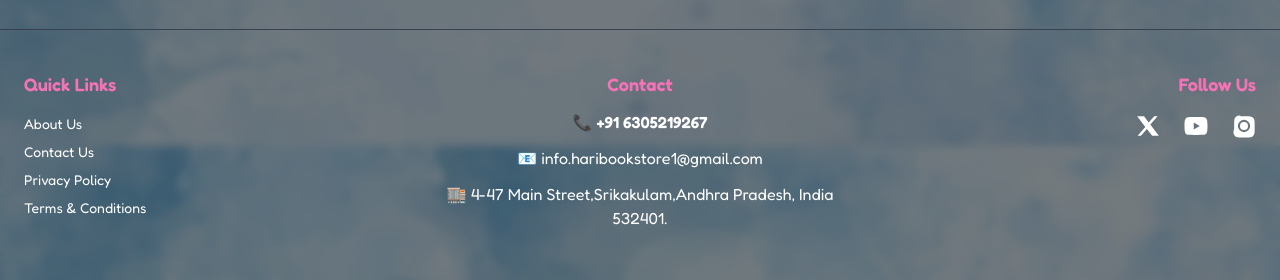
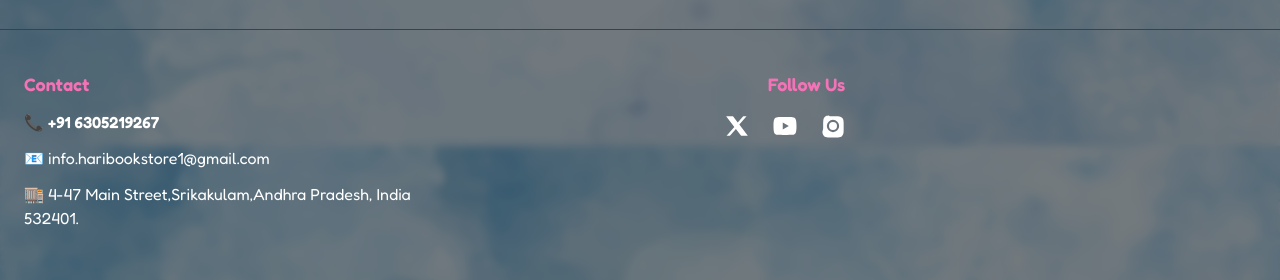
Before and after one commit to HARI007P/my-book-store--free-for-all, a React (Vite) app in the folder Frontend/: page / in a window 1280 px wide. Shown: the part 1561-1841 px from the top of the page. Built offline with nearby package versions, Linux system fonts and the light colour scheme.

Commit message:
Update Footer.jsx

```diff
--- a/Frontend/src/components/Footer.jsx
+++ b/Frontend/src/components/Footer.jsx
@@ -6,19 +6,11 @@ function Footer() {
       <hr className="border-gray-700" />
 
       <div className="container mx-auto px-6 py-10 grid gap-10 md:gap-0 md:grid-cols-3">
-        {/* Navigation Links */}
-        <div className="text-center md:text-left space-y-4">
-          <h3 className="text-lg font-semibold text-pink-400">Quick Links</h3>
-          <nav className="flex flex-col space-y-2 text-sm">
-            <a href="/about" className="hover:text-pink-400 transition">About Us</a>
-            <a href="/contact" className="hover:text-pink-400 transition">Contact Us</a>
-            <a href="/privacy" className="hover:text-pink-400 transition">Privacy Policy</a>
-            <a href="/terms" className="hover:text-pink-400 transition">Terms & Conditions</a>
-          </nav>
-        </div>
+
+
 
         {/* Contact Info */}
-        <div className="text-center space-y-3">
+        <div className=" space-y-3">
           <h3 className="text-lg font-semibold text-pink-400">Contact</h3>
           <p>📞 <span className="font-semibold">+91 6305219267</span></p>
           <p>
```
